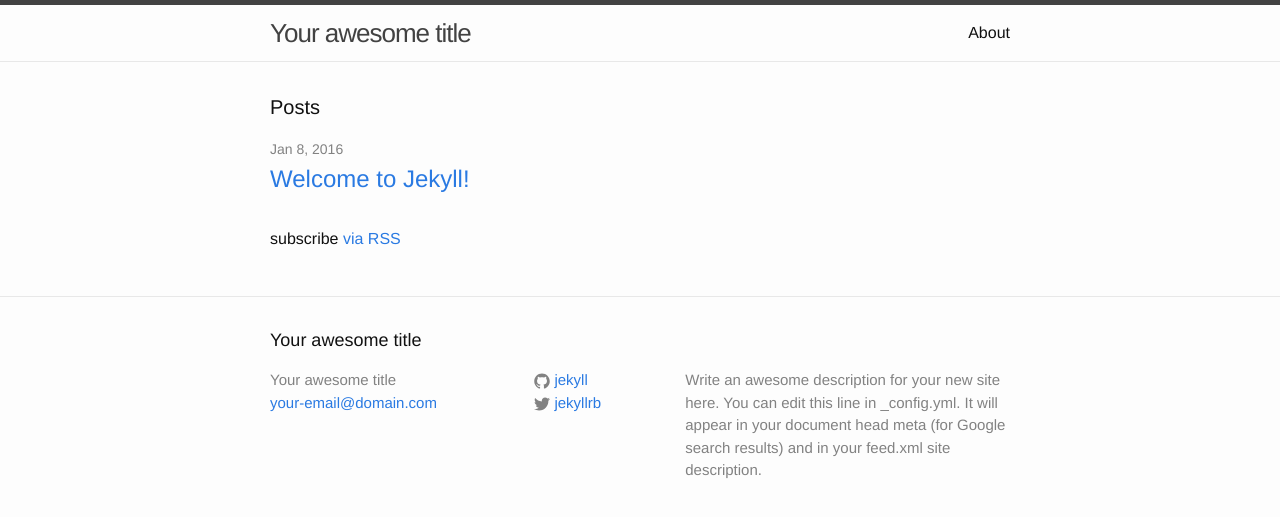
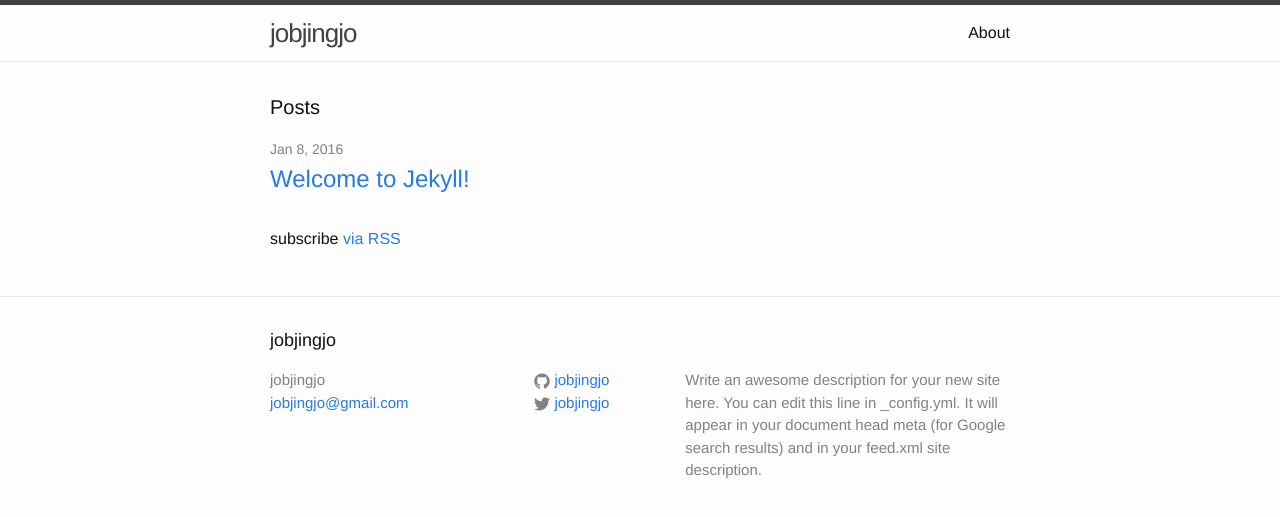
Before and after one commit to jobjingjo/jobjingjo.github.io, a Jekyll site: the page built from index.html, in a window 1280 px wide. Shown: the top 517 px of the page. Built offline with Jekyll 4.4.1, drawn with Linux system fonts in a browser that asks for light colours.

Commit message:
update setting

```diff
--- a/_config.yml
+++ b/_config.yml
@@ -6,16 +6,16 @@
 # 'jekyll serve'. If you change this file, please restart the server process.
 
 # Site settings
-title: Your awesome title
-email: your-email@domain.com
+title: jobjingjo
+email: jobjingjo@gmail.com
 description: > # this means to ignore newlines until "baseurl:"
   Write an awesome description for your new site here. You can edit this
   line in _config.yml. It will appear in your document head meta (for
   Google search results) and in your feed.xml site description.
 baseurl: "" # the subpath of your site, e.g. /blog
 url: "http://yourdomain.com" # the base hostname & protocol for your site
-twitter_username: jekyllrb
-github_username:  jekyll
+twitter_username: jobjingjo
+github_username:  jobjingjo
 
 # Build settings
 markdown: kramdown
```
